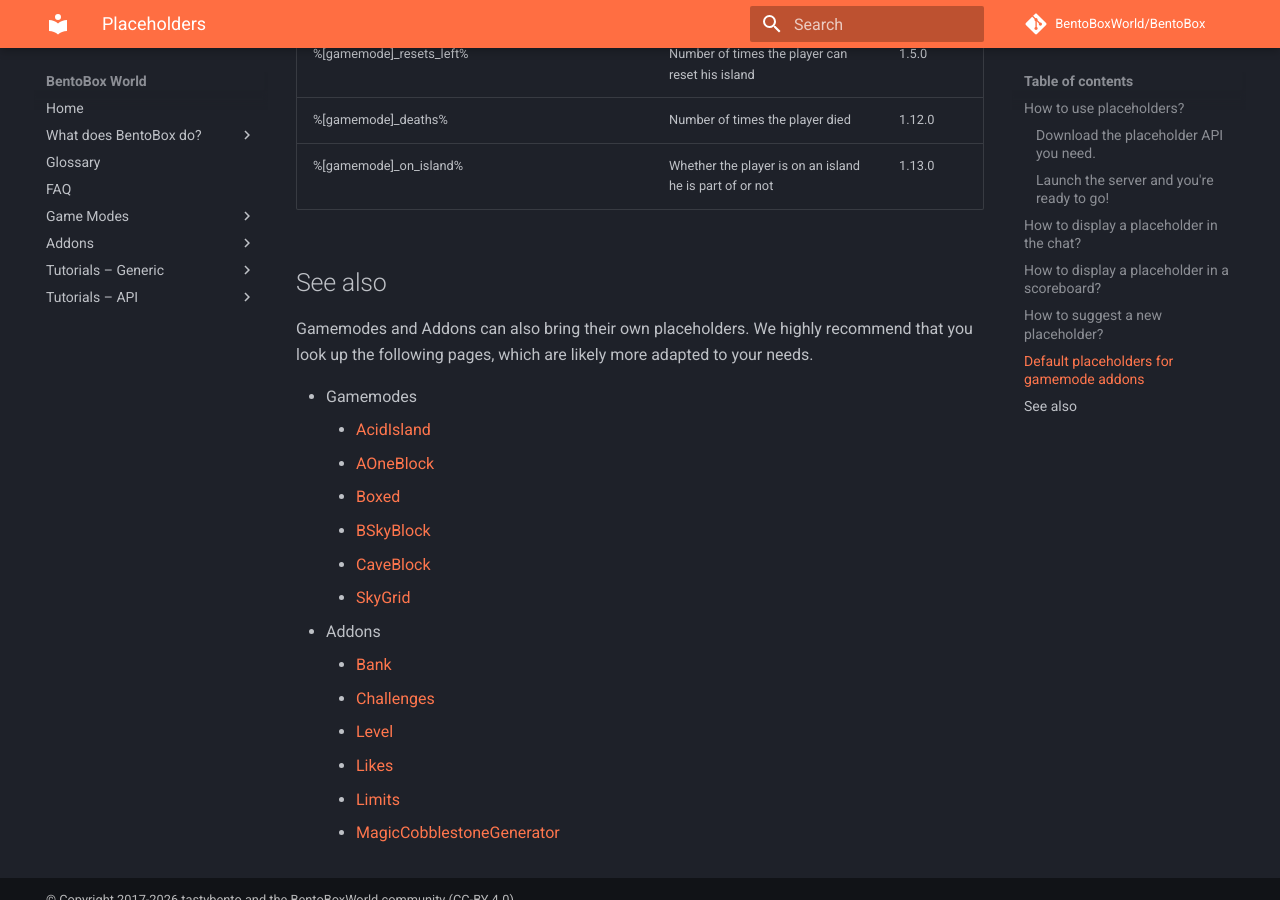
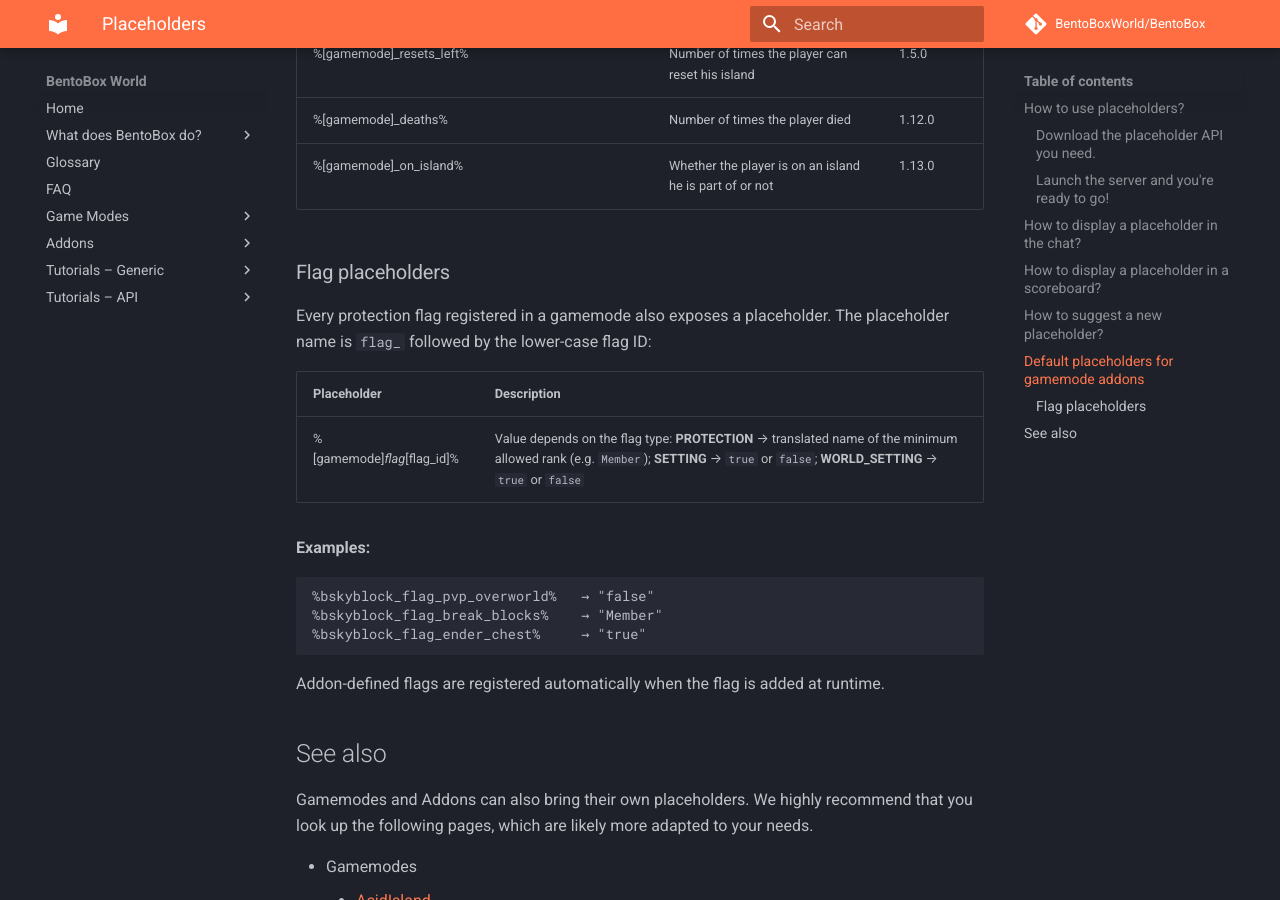
Before and after one commit to BentoBoxWorld/docs, an MkDocs documentation site: the page built from docs/BentoBox/Placeholders.md, in a window 1280 px wide and 900 px high, scrolled down 4269 px. Built offline with MkDocs 1.6.1 and Material for MkDocs 9.7.7, drawn with Linux system fonts in a browser that asks for light colours; comment, search, counter and statistics services are not loaded.

Commit message:
Update docs for BentoBox new features: MiniMessage, delivery tags, flag placeholders, Island Defaults, blueprint format
Agent-Logs-Url: https://github.com/BentoBoxWorld/docs/sessions/93844fe5-42fe-4df2-ba08-2f00867e6bfc

Co-authored-by: tastybento <4407265+tastybento@users.noreply.github.com>

````diff
--- a/docs/BentoBox/Placeholders.md
+++ b/docs/BentoBox/Placeholders.md
@@ -81,6 +81,24 @@ All gamemode addons get some default placeholders automatically registered to th
 | %[gamemode]_deaths% | Number of times the player died | 1.12.0 |
 | %[gamemode]_on_island% | Whether the player is on an island he is part of or not | 1.13.0 |
 
+### Flag placeholders
+
+Every protection flag registered in a gamemode also exposes a placeholder. The placeholder name is `flag_` followed by the lower-case flag ID:
+
+| Placeholder | Description |
+|-------------|-------------|
+| %[gamemode]_flag_[flag_id]% | Value depends on the flag type: **PROTECTION** → translated name of the minimum allowed rank (e.g. `Member`); **SETTING** → `true` or `false`; **WORLD_SETTING** → `true` or `false` |
+
+**Examples:**
+
+```
+%bskyblock_flag_pvp_overworld%   → "false"
+%bskyblock_flag_break_blocks%    → "Member"
+%bskyblock_flag_ender_chest%     → "true"
+```
+
+Addon-defined flags are registered automatically when the flag is added at runtime.
+
 ## See also
 Gamemodes and Addons can also bring their own placeholders. We highly recommend that you look up the following pages, which are likely more adapted to your needs.
 
````
Also changed, not shown: docs/BentoBox/Blueprint-Specification-v1.md (+6 -3 lines), docs/BentoBox/Blueprints.md (+7 -4 lines), docs/BentoBox/Island-Protection,-Flags-&-Ranks.md (+15 -0 lines), docs/BentoBox/Translate-BentoBox-and-addons.md (+43 -0 lines).
